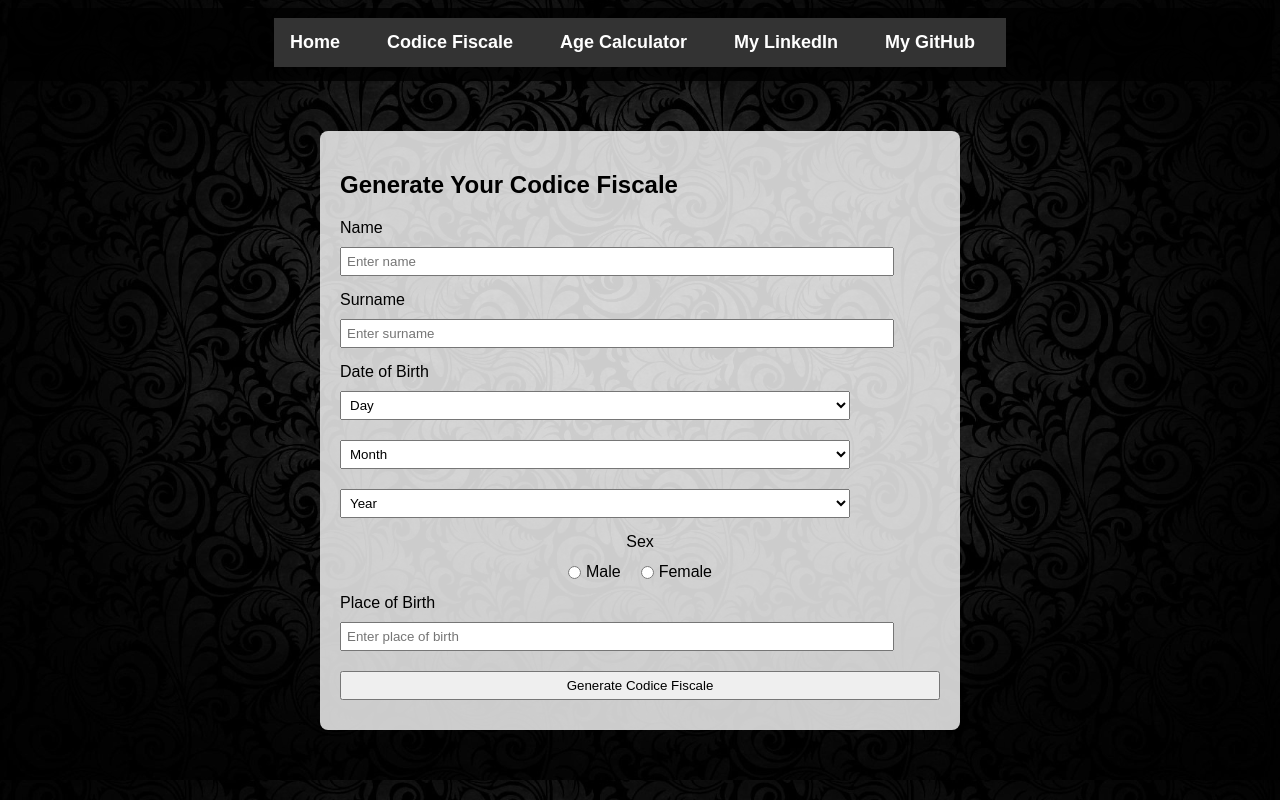
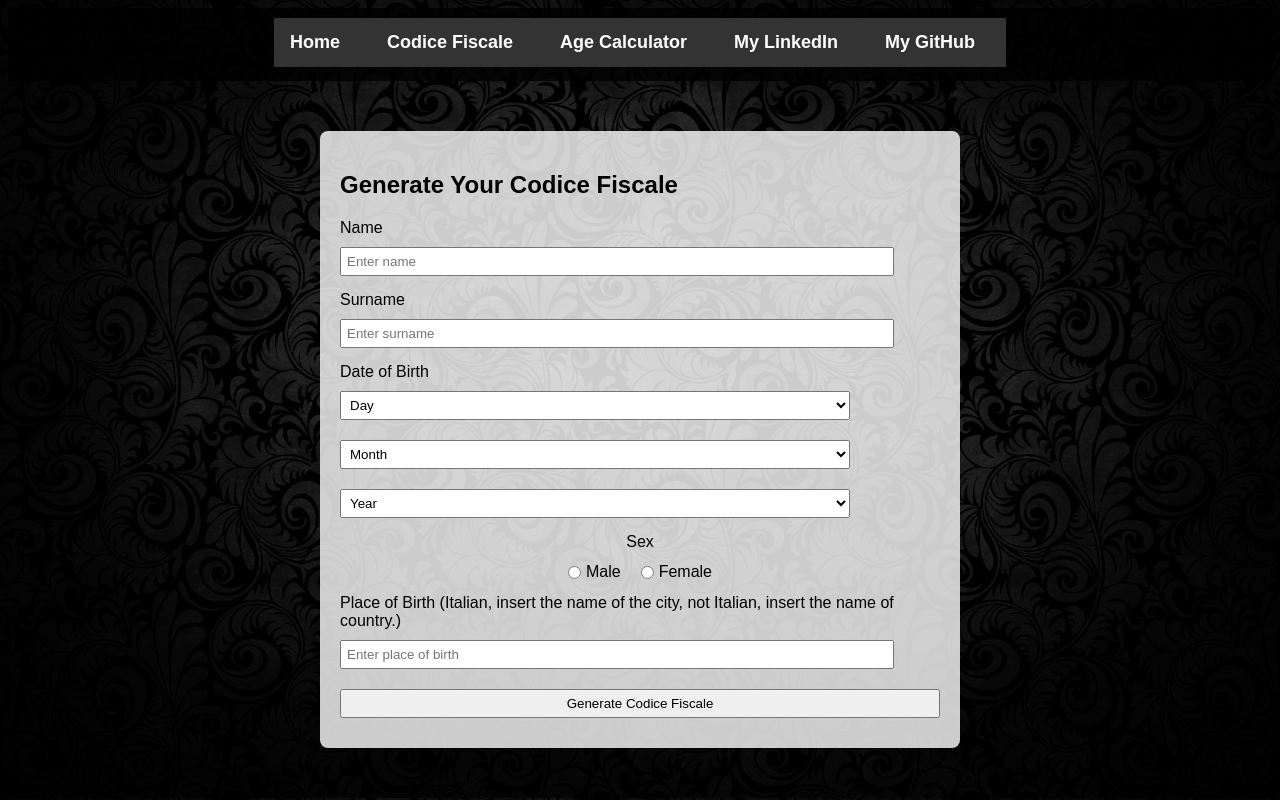
Before and after one commit to AmirSarrafzadeh/codice-fiscale, a FastAPI app: page /codice_fiscale in a window 1280 px wide. Run offline with FastAPI, Linux system fonts and the light colour scheme.

Commit message:
city updated

```diff
--- a/main.py
+++ b/main.py
@@ -5,6 +5,7 @@ import uvicorn
 from pydantic import BaseModel
 from dotenv import load_dotenv
 from pymongo import MongoClient
+from geopy.geocoders import Nominatim
 from fastapi.staticfiles import StaticFiles
 from fastapi.templating import Jinja2Templates
 from fastapi.middleware.cors import CORSMiddleware
@@ -16,6 +17,8 @@ logging.basicConfig(filename="app.log", level=logging.INFO, format='%(asctime)s
 # load the env file
 env_path = os.path.join(os.path.dirname(__file__), '.env')
 load_dotenv(dotenv_path=env_path)
+
+geolocator = Nominatim(user_agent="city_to_country")
 
 # Accessing data
 mongodb = os.getenv("MONGO_URI")
@@ -110,11 +113,18 @@ def process_day_and_sex(day, sex):
 
 
 # Placeholder for place of birth code (requires ISTAT codes for Italian towns)
-def process_place_of_birth(country_of_birth):
+def process_place_of_birth(city_of_birth):
     istat = json.load(open("static/all_ISTAT.json"))
-    if country_of_birth.lower() in istat:
-        return istat[country_of_birth.lower()]
+    location = geolocator.geocode(city_of_birth, language="en")
+    if location:
+        country = location.address.split(',')[-1].strip().lower()
+        if country in istat.keys() or city_of_birth.lower() in istat.keys():
+            if country == "italy":
+                return istat[city_of_birth.lower()]
+            else:
+                return istat[country]
     return "Z000"
+
 
 def calculate_check_character(codice):
     # Values for characters in odd positions (1, 3, 5, ..., 15)
--- a/templates/codice_fiscale.html
+++ b/templates/codice_fiscale.html
@@ -127,7 +127,7 @@
             <label><input type="radio" id="female" name="sex" value="Female" required> Female</label>
         </div>
 
-        <label for="placeOfBirth">Place of Birth</label>
+        <label for="placeOfBirth">Place of Birth (Italian, insert the name of the city, not Italian, insert the name of country.)</label>
         <input type="text" id="placeOfBirth" placeholder="Enter place of birth" required>
 
         <button type="submit">Generate Codice Fiscale</button>
```
